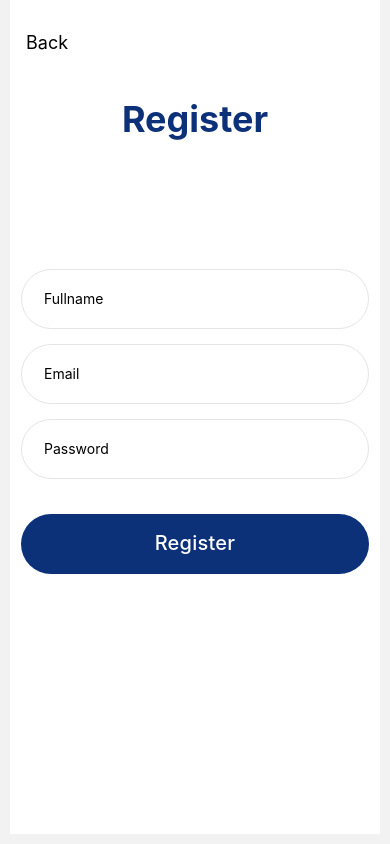
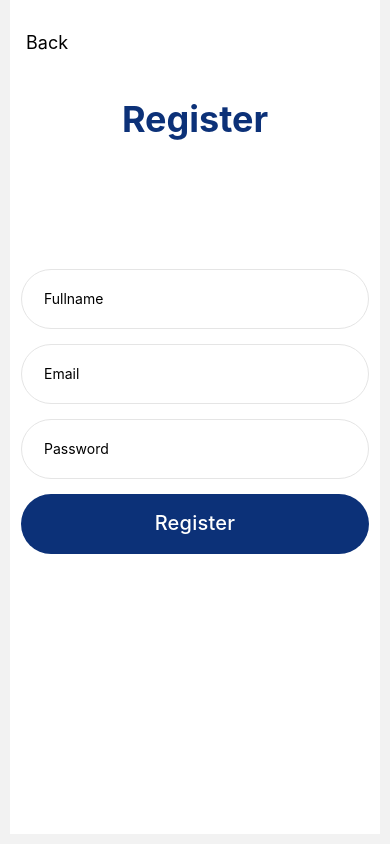
Before and after one commit to LampStack-TN/task-genie-mobile, a React Native app: screen /Register in a window 390 px wide. Built offline with nearby package versions, Linux system fonts and the light colour scheme; no server answers.

Commit message:
remove button margin

```diff
--- a/components/UI/Button.tsx
+++ b/components/UI/Button.tsx
@@ -15,7 +15,6 @@ const colors = {
 const Button = ({ label, style, callback }: Props) => {
   const styles = StyleSheet.create({
     button: {
-      marginTop: 20,
       justifyContent: "center",
       alignItems: "center",
       borderRadius: 50,
```
